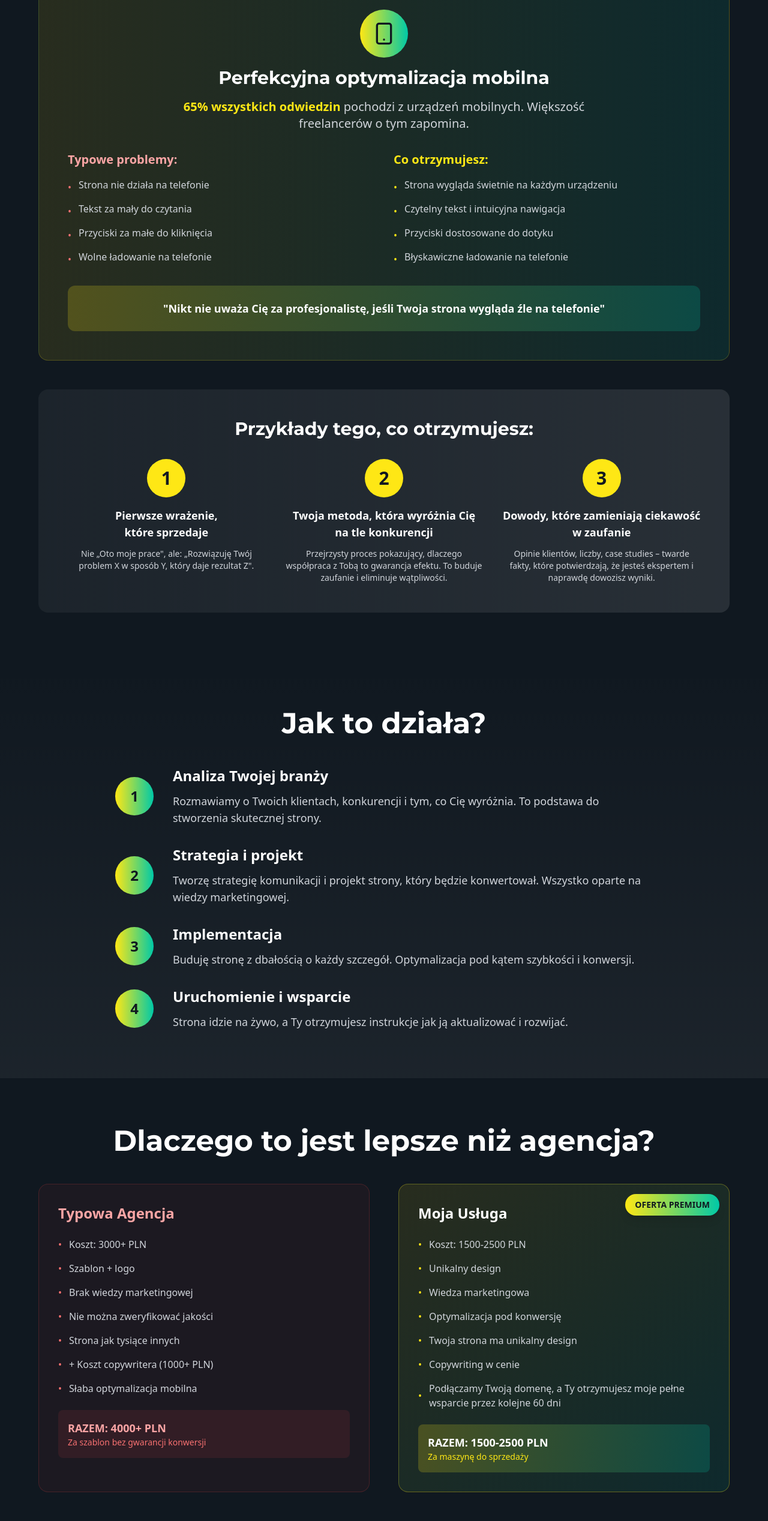
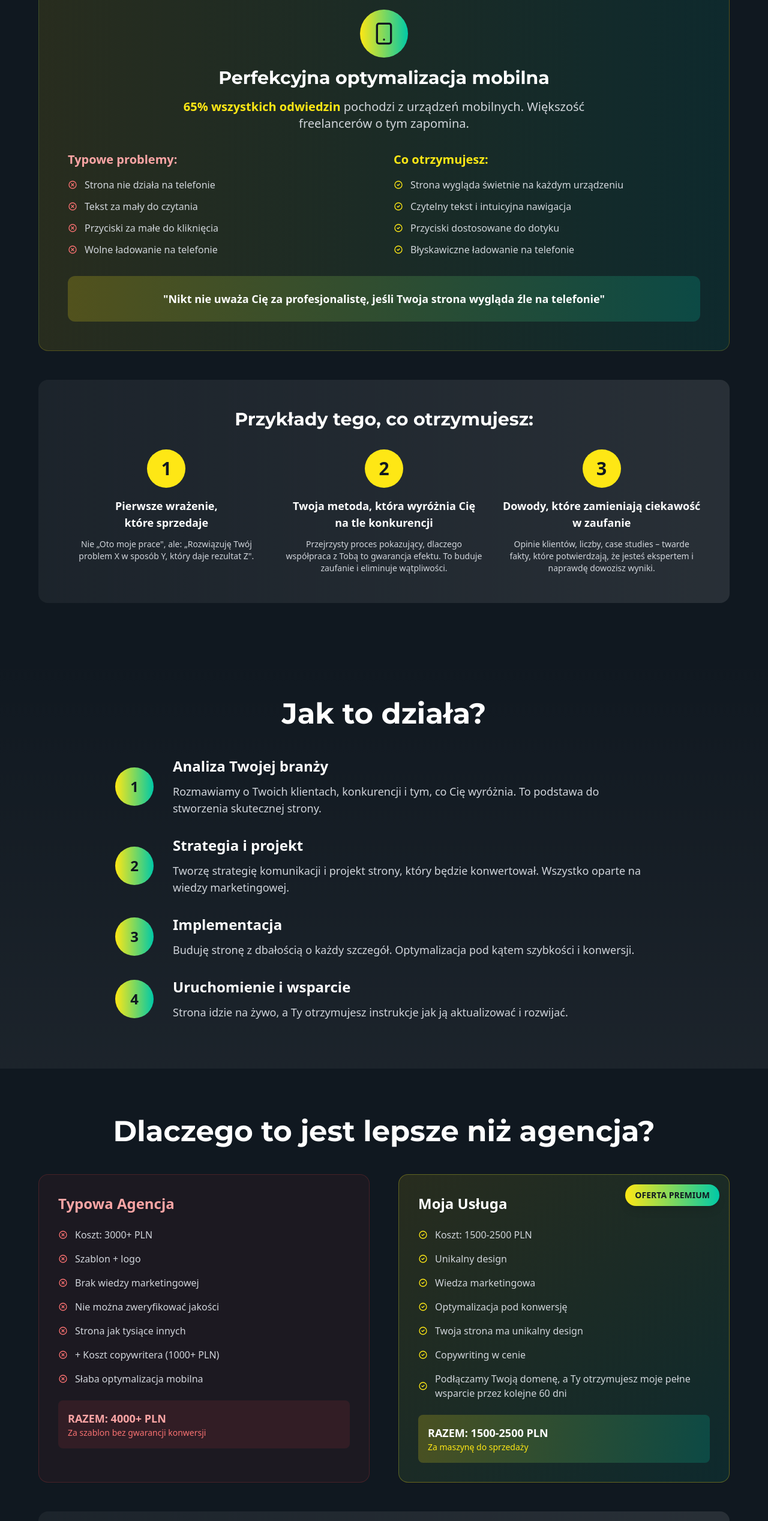
Before and after one commit to droziu/drozniak-landingpage2, a React (Vite) app: page /freelancer in a window 1280 px wide. Shown: the part 1922-4457 px from the top of the page at 60% size. Built offline with nearby package versions, Linux system fonts and the light colour scheme.

Commit message:
Update FreelancerLanding.tsx

```diff
--- a/components/FreelancerLanding.tsx
+++ b/components/FreelancerLanding.tsx
@@ -179,19 +179,19 @@ export const FreelancerLanding: React.FC = () => {
                 <h4 className="text-lg md:text-xl font-bold text-red-300 mb-3">Typowe problemy:</h4>
                     <div className="space-y-3">
                       <div className="flex items-start">
-                        <span className="text-red-400 mr-3 mt-1">•</span>
+                        <CrossIcon className="w-4 h-4 text-red-400 mr-3 mt-1 flex-shrink-0" />
                         <p className="text-gray-300 text-sm md:text-base">Strona nie działa na telefonie</p>
                       </div>
                       <div className="flex items-start">
-                        <span className="text-red-400 mr-3 mt-1">•</span>
+                        <CrossIcon className="w-4 h-4 text-red-400 mr-3 mt-1 flex-shrink-0" />
                         <p className="text-gray-300 text-sm md:text-base">Tekst za mały do czytania</p>
                       </div>
                       <div className="flex items-start">
-                        <span className="text-red-400 mr-3 mt-1">•</span>
+                        <CrossIcon className="w-4 h-4 text-red-400 mr-3 mt-1 flex-shrink-0" />
                         <p className="text-gray-300 text-sm md:text-base">Przyciski za małe do kliknięcia</p>
                       </div>
                       <div className="flex items-start">
-                        <span className="text-red-400 mr-3 mt-1">•</span>
+                        <CrossIcon className="w-4 h-4 text-red-400 mr-3 mt-1 flex-shrink-0" />
                         <p className="text-gray-300 text-sm md:text-base">Wolne ładowanie na telefonie</p>
                       </div>
                     </div>
@@ -201,19 +201,19 @@ export const FreelancerLanding: React.FC = () => {
                 <h4 className="text-lg md:text-xl font-bold text-[#fee715] mb-3">Co otrzymujesz:</h4>
                 <div className="space-y-3">
                   <div className="flex items-start">
-                    <span className="text-[#fee715] mr-3 mt-1">•</span>
+                    <CheckIcon className="w-4 h-4 text-[#fee715] mr-3 mt-1 flex-shrink-0" />
                     <p className="text-gray-300 text-sm md:text-base">Strona wygląda świetnie na każdym urządzeniu</p>
                   </div>
                   <div className="flex items-start">
-                    <span className="text-[#fee715] mr-3 mt-1">•</span>
+                    <CheckIcon className="w-4 h-4 text-[#fee715] mr-3 mt-1 flex-shrink-0" />
                     <p className="text-gray-300 text-sm md:text-base">Czytelny tekst i intuicyjna nawigacja</p>
                   </div>
                   <div className="flex items-start">
-                    <span className="text-[#fee715] mr-3 mt-1">•</span>
+                    <CheckIcon className="w-4 h-4 text-[#fee715] mr-3 mt-1 flex-shrink-0" />
                     <p className="text-gray-300 text-sm md:text-base">Przyciski dostosowane do dotyku</p>
                   </div>
                   <div className="flex items-start">
-                    <span className="text-[#fee715] mr-3 mt-1">•</span>
+                    <CheckIcon className="w-4 h-4 text-[#fee715] mr-3 mt-1 flex-shrink-0" />
                     <p className="text-gray-300 text-sm md:text-base">Błyskawiczne ładowanie na telefonie</p>
                   </div>
                 </div>
@@ -305,31 +305,31 @@ export const FreelancerLanding: React.FC = () => {
               <h3 className="text-xl md:text-2xl font-bold mb-4 md:mb-6 text-red-300">Typowa Agencja</h3>
                   <div className="space-y-3 md:space-y-4">
                     <div className="flex items-center">
-                      <span className="text-red-400 mr-3 flex-shrink-0">•</span>
+                      <CrossIcon className="w-4 h-4 text-red-400 mr-3 flex-shrink-0" />
                       <span className="text-gray-300 text-sm md:text-base">Koszt: 3000+ PLN</span>
                     </div>
                     <div className="flex items-center">
-                      <span className="text-red-400 mr-3 flex-shrink-0">•</span>
+                      <CrossIcon className="w-4 h-4 text-red-400 mr-3 flex-shrink-0" />
                       <span className="text-gray-300 text-sm md:text-base">Szablon + logo</span>
                     </div>
                     <div className="flex items-center">
-                      <span className="text-red-400 mr-3 flex-shrink-0">•</span>
+                      <CrossIcon className="w-4 h-4 text-red-400 mr-3 flex-shrink-0" />
                       <span className="text-gray-300 text-sm md:text-base">Brak wiedzy marketingowej</span>
                     </div>
                     <div className="flex items-center">
-                      <span className="text-red-400 mr-3 flex-shrink-0">•</span>
+                      <CrossIcon className="w-4 h-4 text-red-400 mr-3 flex-shrink-0" />
                       <span className="text-gray-300 text-sm md:text-base">Nie można zweryfikować jakości</span>
                     </div>
                     <div className="flex items-center">
-                      <span className="text-red-400 mr-3 flex-shrink-0">•</span>
+                      <CrossIcon className="w-4 h-4 text-red-400 mr-3 flex-shrink-0" />
                       <span className="text-gray-300 text-sm md:text-base">Strona jak tysiące innych</span>
                     </div>
                     <div className="flex items-center">
-                      <span className="text-red-400 mr-3 flex-shrink-0">•</span>
+                      <CrossIcon className="w-4 h-4 text-red-400 mr-3 flex-shrink-0" />
                       <span className="text-gray-300 text-sm md:text-base">+ Koszt copywritera (1000+ PLN)</span>
                     </div>
                     <div className="flex items-center">
-                      <span className="text-red-400 mr-3 flex-shrink-0">•</span>
+                      <CrossIcon className="w-4 h-4 text-red-400 mr-3 flex-shrink-0" />
                       <span className="text-gray-300 text-sm md:text-base">Słaba optymalizacja mobilna</span>
                     </div>
                   </div>
@@ -347,31 +347,31 @@ export const FreelancerLanding: React.FC = () => {
               <h3 className="text-xl md:text-2xl font-bold mb-4 md:mb-6 text-white">Moja Usługa</h3>
               <div className="space-y-3 md:space-y-4">
                 <div className="flex items-center">
-                  <span className="text-[#fee715] mr-3 flex-shrink-0">•</span>
+                  <CheckIcon className="w-4 h-4 text-[#fee715] mr-3 flex-shrink-0" />
                   <span className="text-gray-300 text-sm md:text-base">Koszt: 1500-2500 PLN</span>
                 </div>
                 <div className="flex items-center">
-                  <span className="text-[#fee715] mr-3 flex-shrink-0">•</span>
+                  <CheckIcon className="w-4 h-4 text-[#fee715] mr-3 flex-shrink-0" />
                   <span className="text-gray-300 text-sm md:text-base">Unikalny design</span>
                 </div>
                 <div className="flex items-center">
-                  <span className="text-[#fee715] mr-3 flex-shrink-0">•</span>
+                  <CheckIcon className="w-4 h-4 text-[#fee715] mr-3 flex-shrink-0" />
                   <span className="text-gray-300 text-sm md:text-base">Wiedza marketingowa</span>
                 </div>
                 <div className="flex items-center">
-                  <span className="text-[#fee715] mr-3 flex-shrink-0">•</span>
+                  <CheckIcon className="w-4 h-4 text-[#fee715] mr-3 flex-shrink-0" />
                   <span className="text-gray-300 text-sm md:text-base">Optymalizacja pod konwersję</span>
                 </div>
                 <div className="flex items-center">
-                  <span className="text-[#fee715] mr-3 flex-shrink-0">•</span>
+                  <CheckIcon className="w-4 h-4 text-[#fee715] mr-3 flex-shrink-0" />
                   <span className="text-gray-300 text-sm md:text-base">Twoja strona ma unikalny design</span>
                 </div>
                 <div className="flex items-center">
-                  <span className="text-[#fee715] mr-3 flex-shrink-0">•</span>
+                  <CheckIcon className="w-4 h-4 text-[#fee715] mr-3 flex-shrink-0" />
                   <span className="text-gray-300 text-sm md:text-base">Copywriting w cenie</span>
                 </div>
                 <div className="flex items-center">
-                  <span className="text-[#fee715] mr-3 flex-shrink-0">•</span>
+                  <CheckIcon className="w-4 h-4 text-[#fee715] mr-3 flex-shrink-0" />
                   <span className="text-gray-300 text-sm md:text-base">Podłączamy Twoją domenę, a Ty otrzymujesz moje pełne wsparcie przez kolejne 60 dni</span>
                 </div>
               </div>
```
